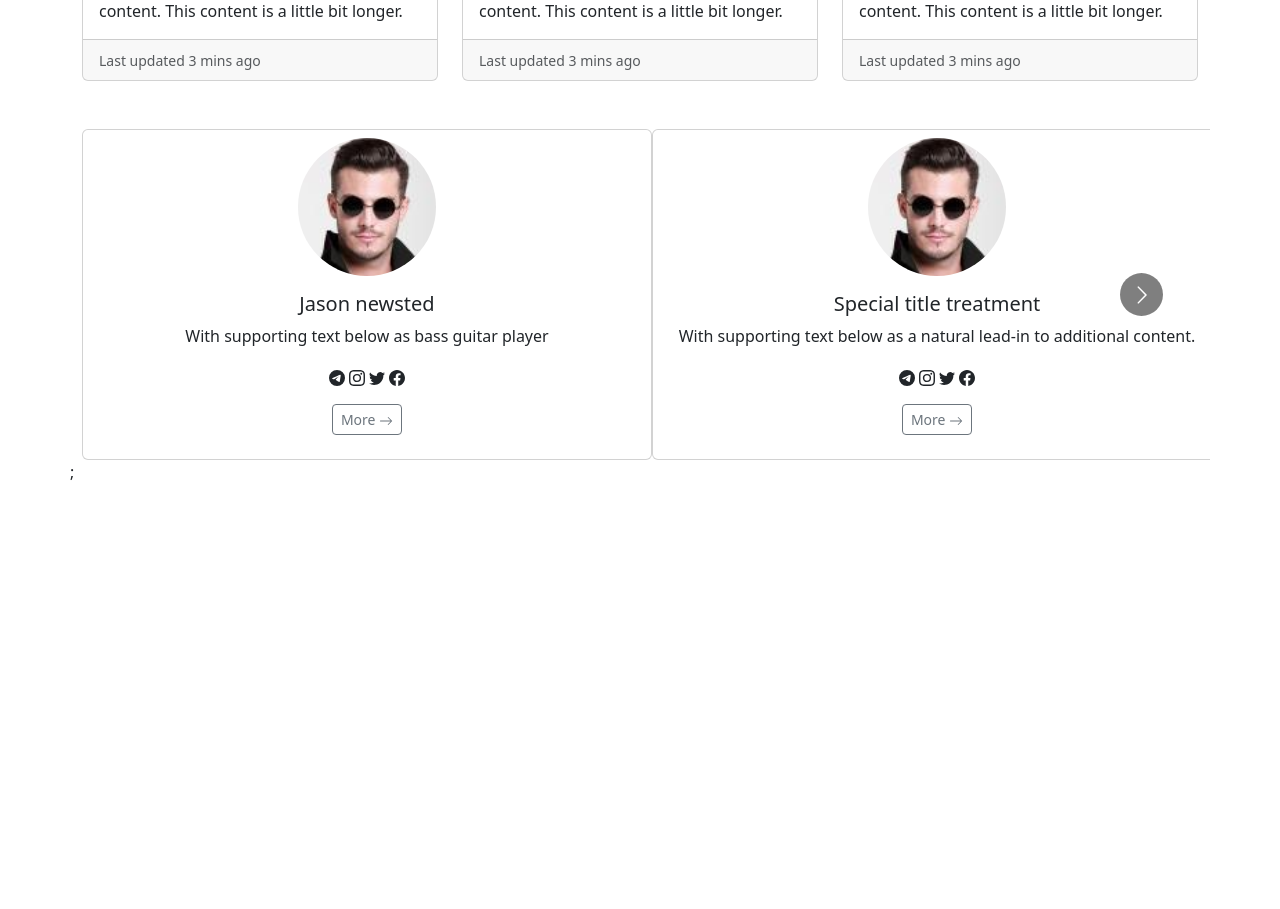
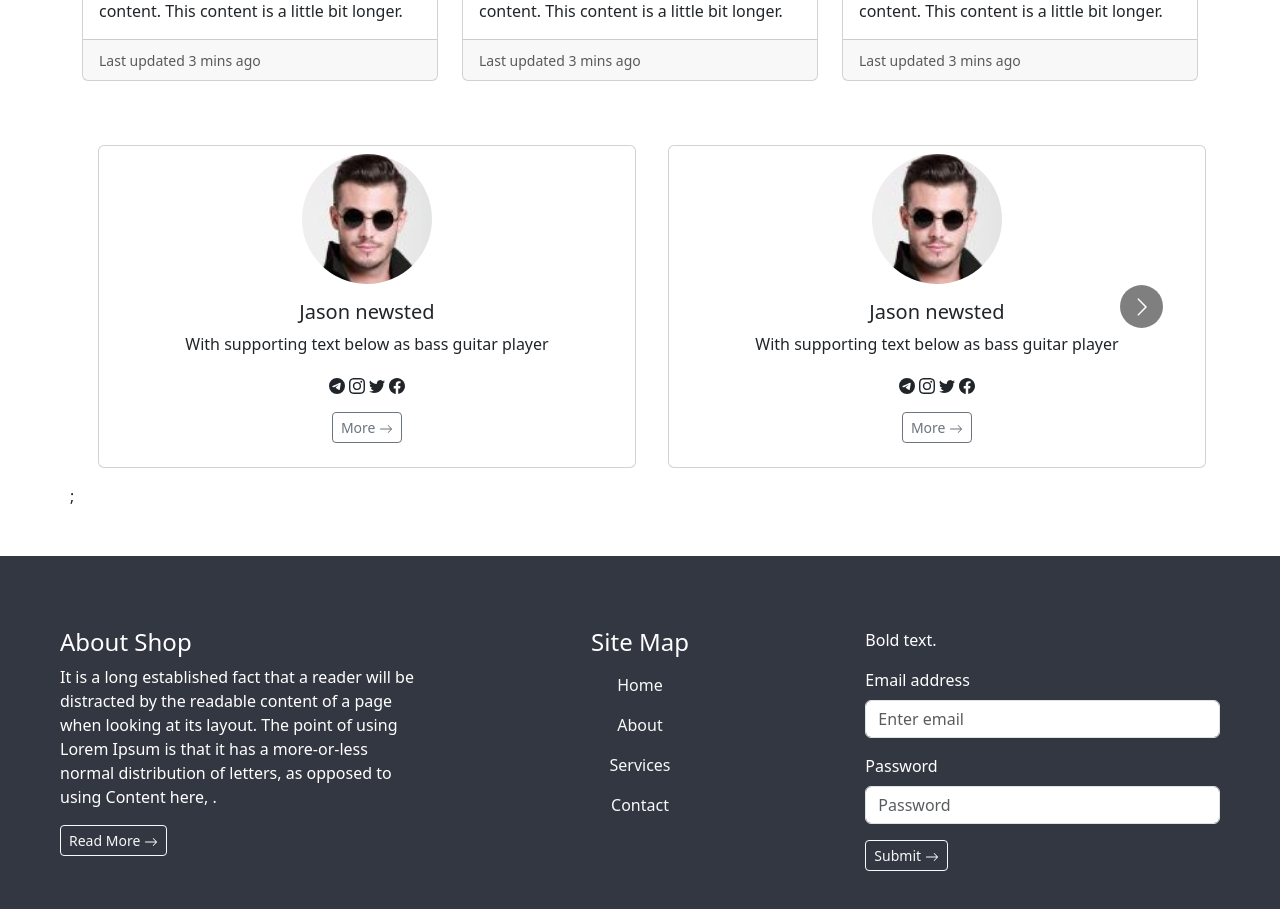
Before and after one commit to AngleOfDeth/react-bootstrap-, a React (Vite) app: page / in a window 1280 px wide. Shown: the part 3300-4209 px from the top of the page. Before the commit the page ends 3832 px from the top, so only its background shows below. Built offline with nearby package versions, Linux system fonts and the light colour scheme.

Commit message:
create footer section , end project

```diff
--- a/src/App.jsx
+++ b/src/App.jsx
@@ -7,6 +7,7 @@ import Products from "./components/Products";
 import Parallax from "./components/parallax/Parallax";
 import Blogs from "./components/Blogs";
 import Users from "./components/UsersBox"
+import Footer from "./components/footer/Footer";
 const App = () => {
   return (
     <div className='header position-relative'>
@@ -17,6 +18,7 @@ const App = () => {
       <Parallax/>
       <Blogs/>
       <Users/>
+      <Footer/>
     </div>
   )
 }
--- a/src/components/UsersBox.jsx
+++ b/src/components/UsersBox.jsx
@@ -15,7 +15,7 @@ const UsersBox = () => {
         },
         desktop: {
             breakpoint: { max: 3000, min: 1024 },
-            items: 3
+            items: 4
         },
         tablet: {
             breakpoint: { max: 1024, min: 464 },
@@ -28,10 +28,10 @@ const UsersBox = () => {
     };
     return (
         <Container className="mt-5 mb-5" >
-            <Row >
+            <Row  >
+                <Carousel responsive={responsive}>
 
-                <Carousel responsive={responsive}>
-                    <Col>
+                    <Col className="m-3" >
                         <Card className="text-center p-2">
                             <CardImg src="./images/avatar.jpg" className="rounded-circle w-25 m-auto" />
                             <Card.Body>
@@ -50,17 +50,38 @@ const UsersBox = () => {
 
                         </Card>
                     </Col>
-                    <Col>
+
+                    <Col className="m-3"  >
+                        <Card className="text-center p-2">
+                            <CardImg src="./images/avatar.jpg" className="rounded-circle w-25 m-auto" />
+                            <Card.Body>
+                                <Card.Title> Jason newsted </Card.Title>
+                                <Card.Text>
+                                    With supporting text below as bass guitar player
+                                </Card.Text>
+
+                                <Card.Text>
+                                    <Telegram /> <Instagram /> <Twitter /> <Facebook />
+                                </Card.Text>
+
+                                <Button size='sm' variant="outline-secondary "> More <ArrowRight /> </Button>
+
+                            </Card.Body>
+
+                        </Card>
+                    </Col>
+
+                    <Col className="m-3" >
                         <Card className="text-center p-2">
                             <CardImg src="./images/avatar.jpg" className="rounded-circle w-25 m-auto" />
                             <Card.Body>
                                 <Card.Title>Special title treatment</Card.Title>
                                 <Card.Text>
-                                    With supporting text below as a natural lead-in to additional content.
+                                    With supporting text below as bass guitar player
                                 </Card.Text>
 
                                 <Card.Text>
-                                    <Telegram/> <Instagram/> <Twitter/> <Facebook/>
+                                    <Telegram /> <Instagram /> <Twitter /> <Facebook />
                                 </Card.Text>
 
 
@@ -71,17 +92,18 @@ const UsersBox = () => {
 
                         </Card>
                     </Col>
-                    <Col>
+
+                    <Col className="m-3" >
                         <Card className="text-center p-2">
                             <CardImg src="./images/avatar.jpg" className="rounded-circle w-25 m-auto" />
                             <Card.Body>
                                 <Card.Title>Special title treatment</Card.Title>
                                 <Card.Text>
-                                    With supporting text below as a natural lead-in to additional content.
+                                    With supporting text below as bass guitar player
                                 </Card.Text>
 
                                 <Card.Text>
-                                    <Telegram/> <Instagram/> <Twitter/> <Facebook/>
+                                    <Telegram /> <Instagram /> <Twitter /> <Facebook />
                                 </Card.Text>
 
 
@@ -92,17 +114,17 @@ const UsersBox = () => {
 
                         </Card>
                     </Col>
-                    <Col>
+
+                    <Col className="m-3" >
                         <Card className="text-center p-2">
                             <CardImg src="./images/avatar.jpg" className="rounded-circle w-25 m-auto" />
                             <Card.Body>
                                 <Card.Title>Special title treatment</Card.Title>
                                 <Card.Text>
-                                    With supporting text below as a natural lead-in to additional content.
+                                    With supporting text below as bass guitar player
                                 </Card.Text>
-
                                 <Card.Text>
-                                    <Telegram/> <Instagram/> <Twitter/> <Facebook/>
+                                    <Telegram /> <Instagram /> <Twitter /> <Facebook />
                                 </Card.Text>
 
 
@@ -113,6 +135,7 @@ const UsersBox = () => {
 
                         </Card>
                     </Col>
+
                 </Carousel>;
             </Row>
         </Container>
--- /dev/null
+++ b/src/components/footer/Footer.jsx
@@ -0,0 +1,56 @@
+import { Button, Col, Container, Row } from "react-bootstrap"
+import "./footer.css"
+import { ArrowRight } from "react-bootstrap-icons"
+import Nav from 'react-bootstrap/Nav';
+
+import Form from 'react-bootstrap/Form';
+
+const Footer = () => {
+  return (
+    <Container fluid className="fotoer p-5 text-white">
+      <section className="footer__box m-auto">
+        <Row>
+          <Col className="p-4" >
+          <h4 className="font-weight-bold">About Shop</h4>
+            <p className="font-weight-light">It is a long established fact that a reader will be distracted by the readable content of a page when looking at its layout. The point of using Lorem Ipsum is that it has a more-or-less normal distribution of letters, as opposed to using Content here, .</p>
+            <Button size='sm' variant="outline-light ">Read More <ArrowRight /> </Button>
+
+          </Col>
+          <Col className="p-4 text-center">
+          <h4 className="font-weight-bold"> Site Map </h4>
+
+            <Nav className="flex-column ">
+              <Nav.Link className="text-light"  href="#action2">Home</Nav.Link>
+              <Nav.Link className="text-light"  href="#action2">About</Nav.Link>
+              <Nav.Link className="text-light"  href="#action2">Services</Nav.Link>
+              <Nav.Link className="text-light"  href="#action2">Contact</Nav.Link>
+            </Nav>
+
+          </Col>
+          <Col className="p-4" >
+          <p className="font-weight-bold">Bold text.</p>
+            <Form>
+
+              <Form.Group className="mb-3" controlId="formBasicEmail">
+                <Form.Label>Email address</Form.Label>
+                <Form.Control type="email" placeholder="Enter email" />
+              </Form.Group>
+
+              <Form.Group className="mb-3" controlId="formBasicPassword">
+                <Form.Label>Password</Form.Label>
+                <Form.Control type="password" placeholder="Password" />
+              </Form.Group>
+
+              <Button size='sm' variant="outline-light" type="submit" > Submit <ArrowRight /> </Button>
+
+            </Form>
+          </Col>
+
+        </Row>
+
+      </section>
+    </Container>
+  )
+}
+
+export default Footer
--- /dev/null
+++ b/src/components/footer/footer.css
@@ -0,0 +1,3 @@
+.fotoer{
+    background-color: #333741;
+}
```
